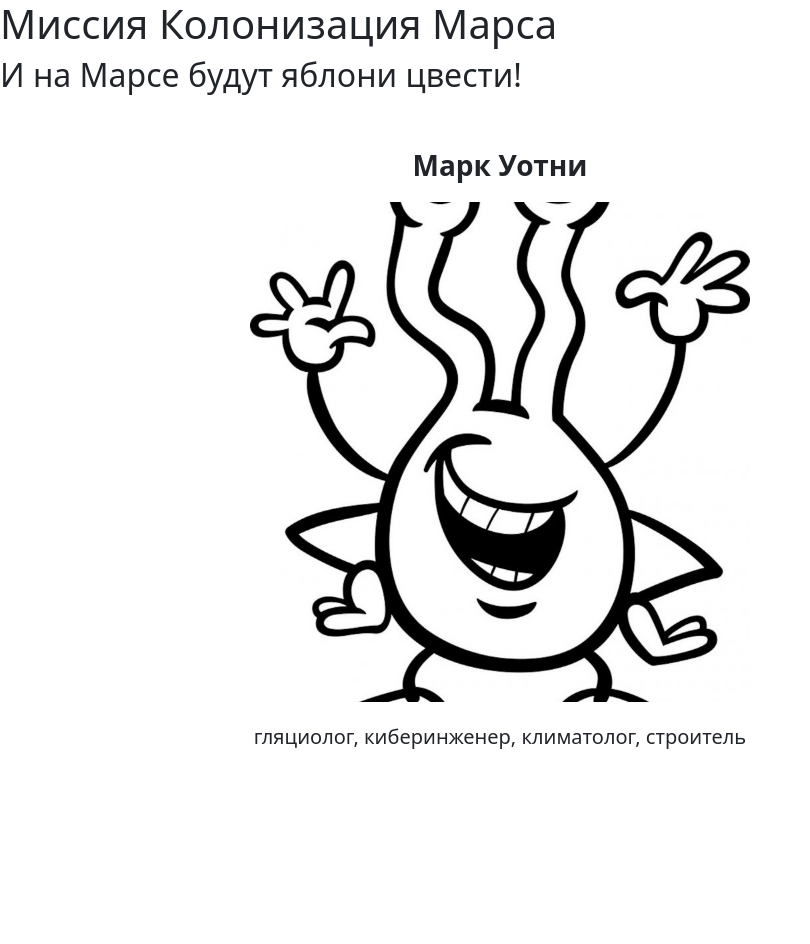
After one commit to Comper123/Marc-2, a Flask app: page /member in a window 1280 px wide. The commit adds this page. Shown: the whole page, without its empty margins (0-810 px from the left). Run offline with Flask 3, Linux system fonts and the light colour scheme.

Commit message:
Add files via upload

```diff
--- a/Marc2/app.py
+++ b/Marc2/app.py
@@ -1,7 +1,7 @@
 from flask import Flask
 from flask import render_template
 from flask import request
-
+import json
 
 app = Flask(__name__)
 
@@ -77,5 +77,15 @@ def distribution():
     return render_template('distribution.html', data=data)
 
 
+@app.route("/member")
+def member():
+    with open('templates/members.json', "rt", encoding="utf8") as f:
+        members = json.loads(f.read())
+    data = {
+        "members": members
+    }
+    return render_template('member.html', data=data)
+
+
 if __name__ == "__main__":
     app.run(port=8080, host='127.0.0.1')
--- a/Marc2/static/css/style.css
+++ b/Marc2/static/css/style.css
@@ -21,3 +21,31 @@
     padding-left: 20px;
     margin-bottom: 20px;
 }
+
+.member{
+    width: 800px;
+    height: 800px;
+    margin-top: 50px;
+    margin-left: 100px;
+    display: flex;
+    flex-direction: column;
+    align-items: center;
+}
+
+.member_image{
+    width: 500px;
+    height: 500px;
+    background-size: cover;
+    object-fit: cover;
+}
+
+.name{
+    font-size: 28px;
+    font-weight: 600;
+}
+
+.profs_name{
+    font-size: 20px;
+    font-weight: 400;
+    margin-top: 20px;
+}
--- /dev/null
+++ b/Marc2/templates/member.html
@@ -0,0 +1,13 @@
+{% extends "base.html" %}
+
+
+{% block title %}Member{% endblock %}
+{% block content %}
+{% set member = data["members"]["members"]|random %}
+{% set m_img = url_for('static', filename=member["photo"]) %}
+<div class="member">
+    <p class="name">{{ member["name"] }} {{member["surname"]}}</p>
+    <img class="member_image" src="{{ m_img }}" alt="">
+    <p class="profs_name">{{ member["profs"]|sort|join(', ') }}</p>
+</div>
+{% endblock %}
--- /dev/null
+++ b/Marc2/templates/members.json
@@ -0,0 +1,49 @@
+{
+    "members": [
+        {
+            "surname": "Скотт",
+            "name": "Ридли",
+            "photo": "img/skott.png",
+            "profs": ["инженер-исследователь",
+                    "врач"]
+        },
+        {
+            "surname": "Уир",
+            "name": "Энди",
+            "photo": "img/uir.png",
+            "profs": ["метеоролог",
+                    "пилот дронов",
+                    "пилот"]
+        },
+        {
+            "surname": "Уотни",
+            "name": "Марк",
+            "photo": "img/yuotni.png",
+            "profs": ["киберинженер",
+                    "строитель",
+                    "гляциолог",
+                    "климатолог"]
+        },
+        {
+            "surname": "Капур",
+            "name": "Венката",
+            "photo": "img/kapur.png",
+            "profs": ["инженер по терроформированию"]
+        },
+        {
+            "surname": "Сандерс",
+            "name": "Тедди",
+            "photo": "img/sanders.png",
+            "profs": ["оператор марсохода",
+                    "пилот дронов",
+                    "штурман"]
+        },
+        {
+            "surname": "Бин",
+            "name": "Шон",
+            "photo": "img/bin.png",
+            "profs": ["экзобиолог",
+                    "врач"]
+        }
+    ]
+}
```
Also changed, not shown: Marc2/static/img/bin.png (added), Marc2/static/img/kapur.png (added), Marc2/static/img/sanders.png (added), Marc2/static/img/skott.png (added), Marc2/static/img/uir.png (added), Marc2/static/img/yuotni.png (added).
